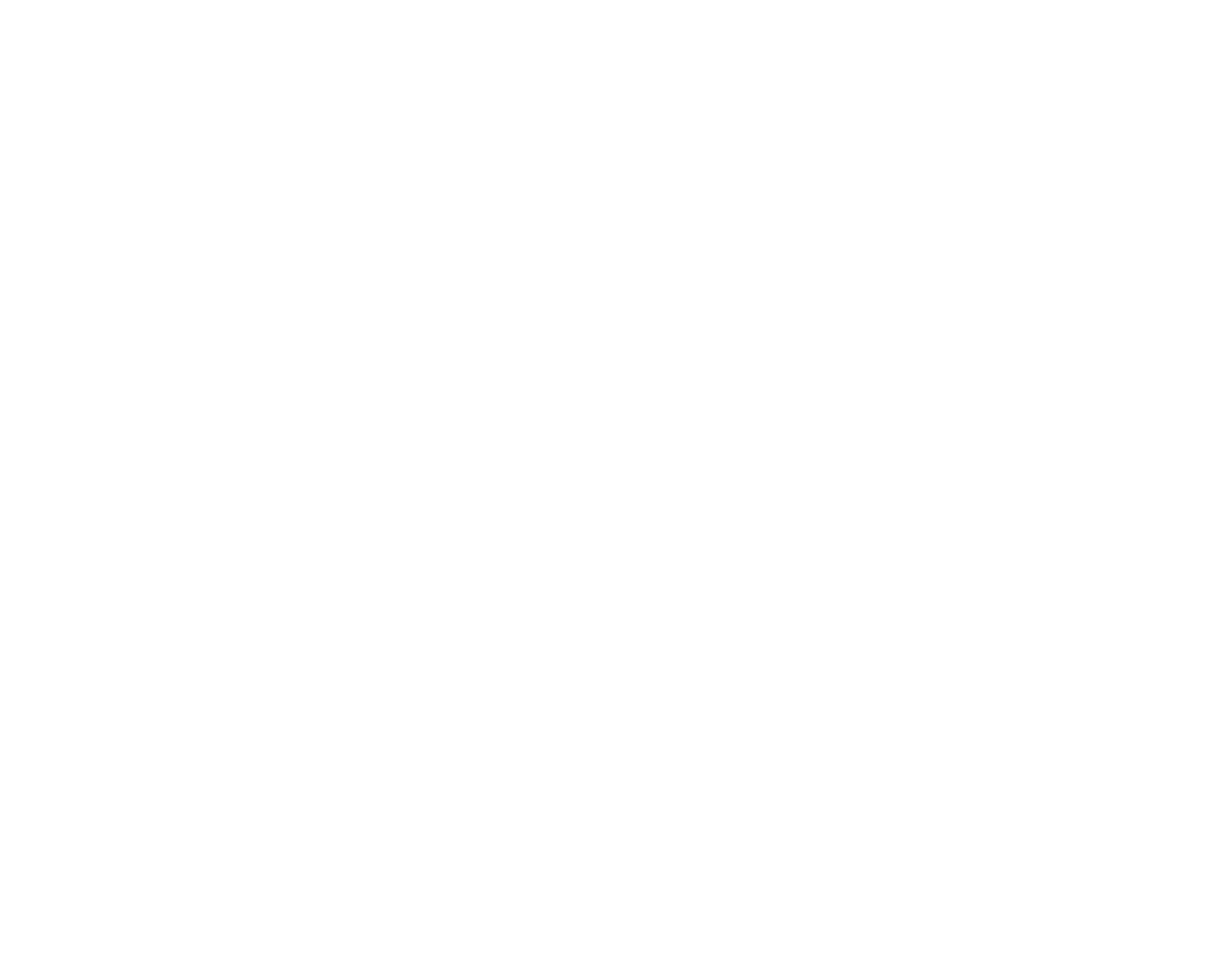
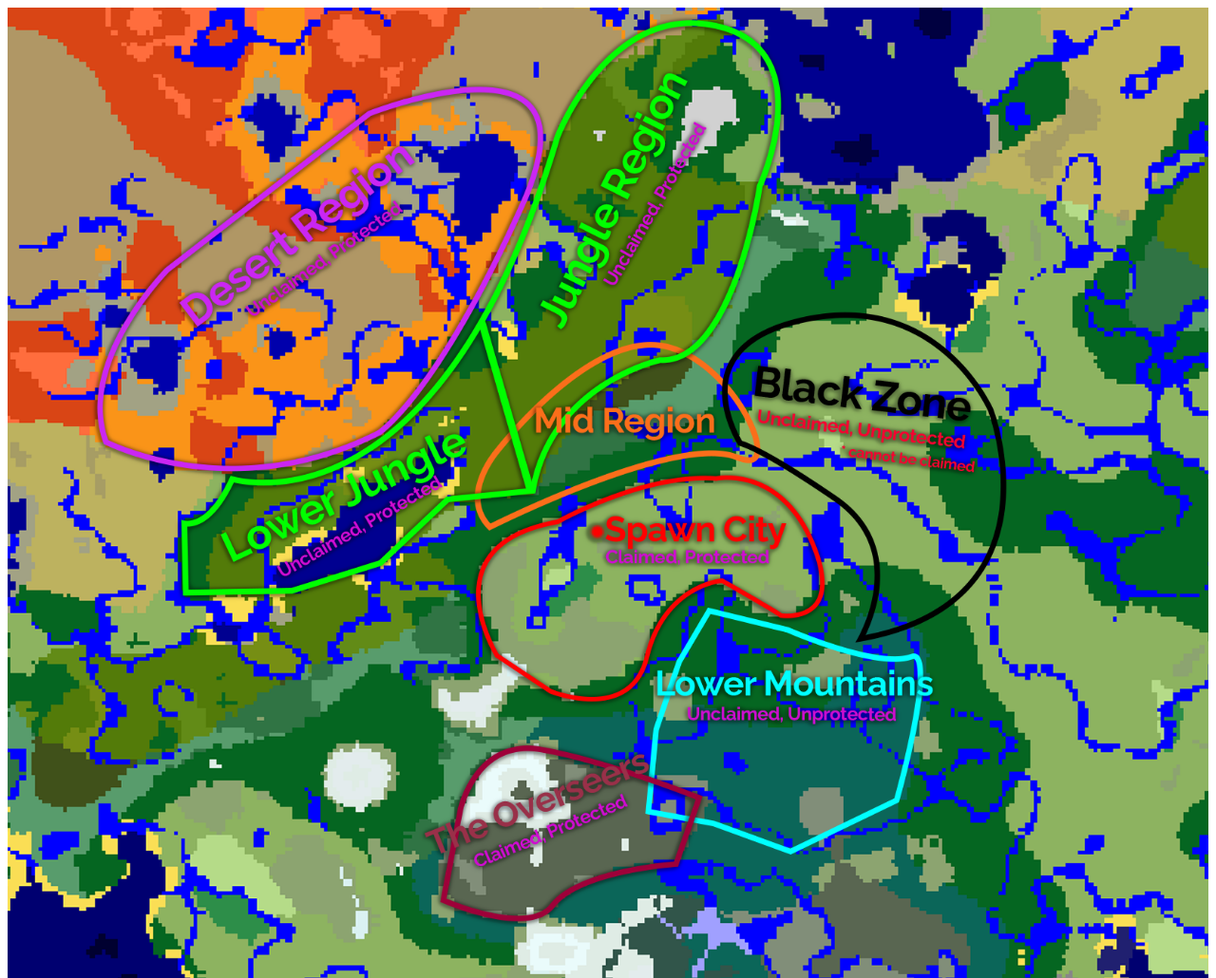
Before and after one commit to angusbarnes/turflove-website, a plain HTML site: page index.html in a window 1280 px wide. Shown: the whole page at 95% size. Before the commit the page ends 808 px from the top, so only its background shows below. Drawn offline with Linux system fonts and the light colour scheme.

Commit message:
fixed shit

```diff
--- a/index.html
+++ b/index.html
@@ -6,11 +6,8 @@
 }
 
 .bg {
-  /* The image used */
-  background-image: url("Map small.png");
-
   /* Full height */
-  height: 100%;
+  width: 100%;
 
   /* Center and scale the image nicely */
   background-position: center;
@@ -18,4 +15,5 @@
   background-size: cover;
 }
     </style>
+    <img src="./Map small.png" class="bg">
 </html>
```
